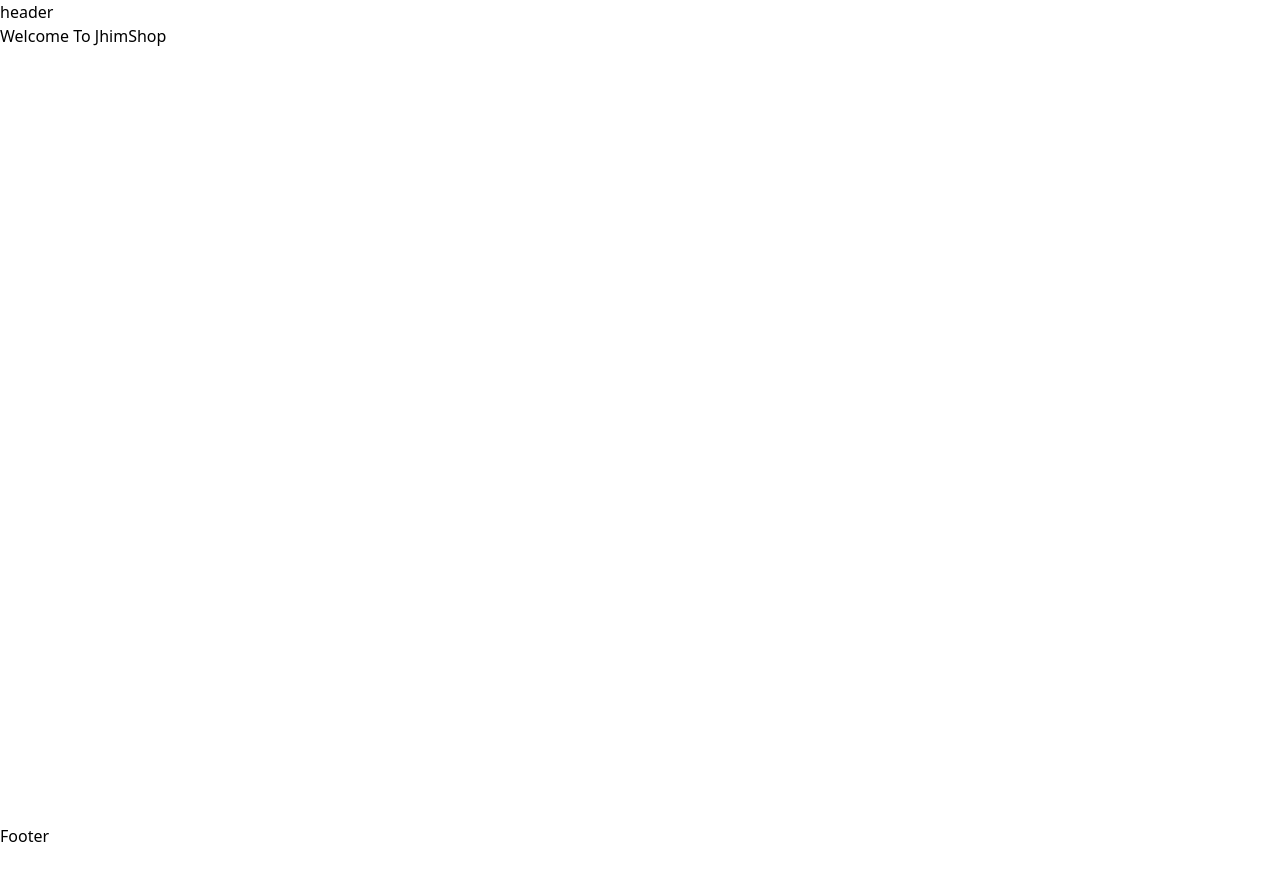
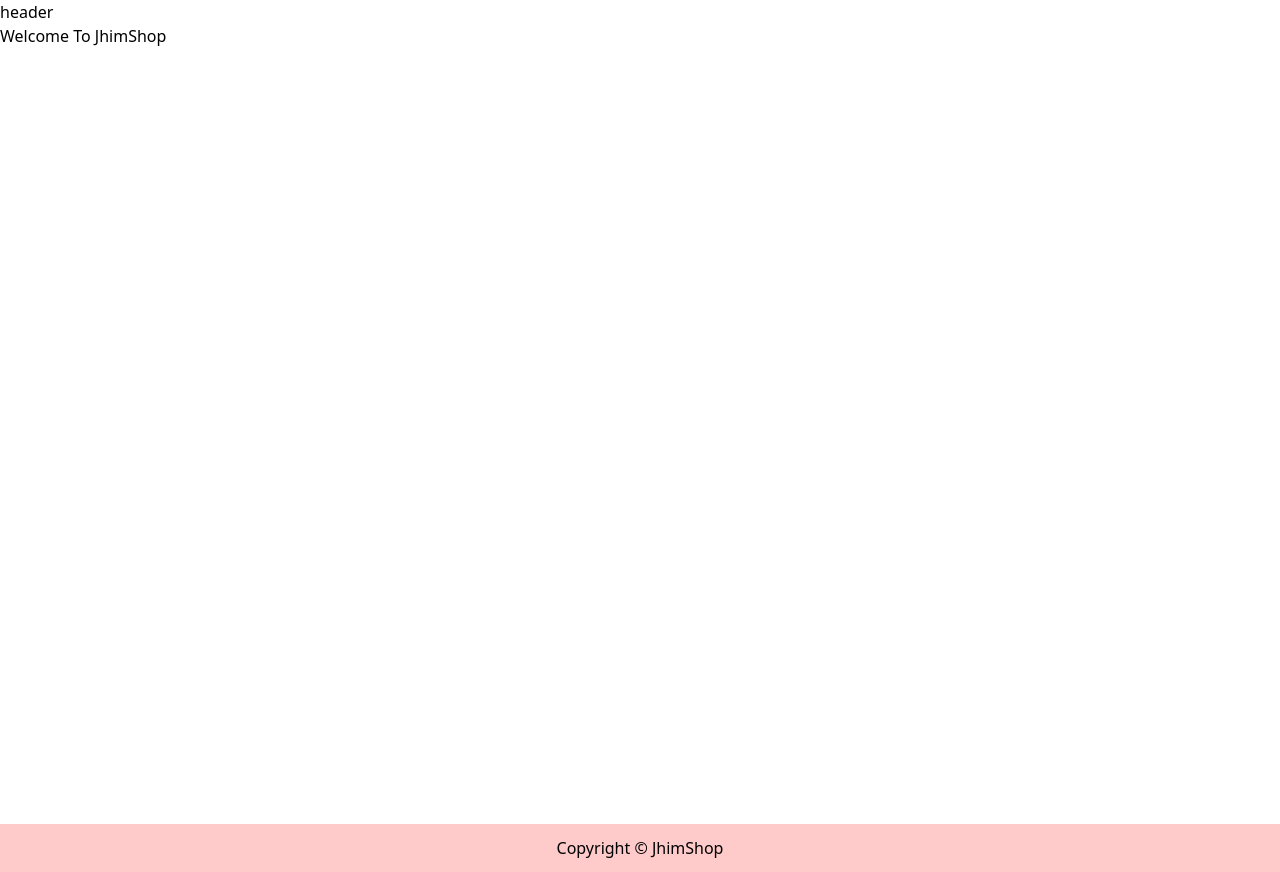
Before and after one commit to jhimson/e-commerce-practice, a React (Create React App) app in the folder client/: page / in a window 1280 px wide. Before the commit the page ends 848 px from the top, so only its background shows below. Built offline with nearby package versions, Linux system fonts and the light colour scheme.

Commit message:
style: initial design for Footer

```diff
--- a/client/src/components/Footer.jsx
+++ b/client/src/components/Footer.jsx
@@ -1,5 +1,11 @@
 import React from 'react';
 
-const Footer = () => <footer>Footer</footer>;
+const Footer = () => (
+  <footer>
+    <div className="flex items-center justify-center w-full py-3 bg-red-200">
+      Copyright &copy; JhimShop
+    </div>
+  </footer>
+);
 
 export default Footer;
```
